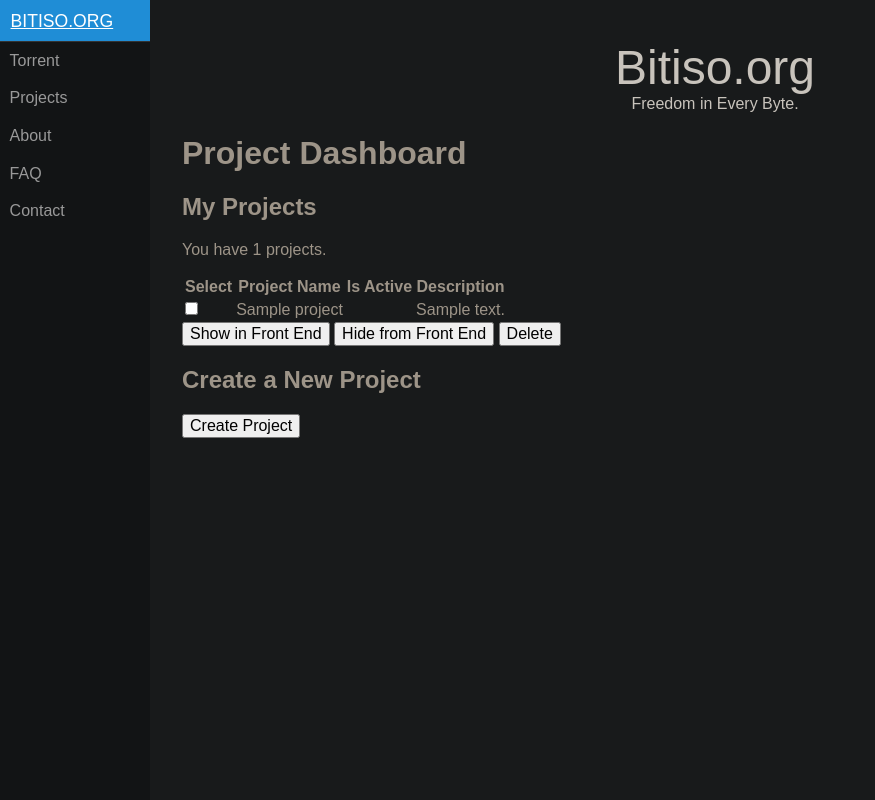
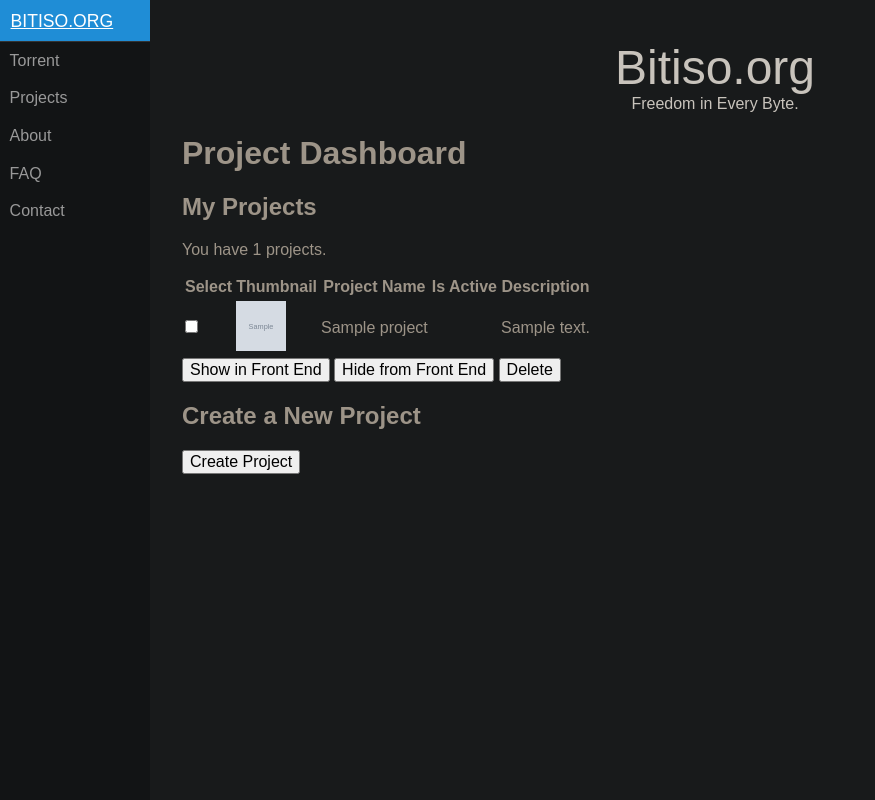
Before and after one commit to pandamasta/bitiso-django, a Django app: template torrent/templates/torrent/dashboard_project.html in a window 1280 px wide. Shown: the whole page, without its empty margins (0-875 px from the left). Run offline with Django 5.2, Linux system fonts and the light colour scheme; tables that the repository leaves empty hold one stand-in row (values such as "Sample post"); the template is opened without the code that fills it: values that come from a table or form of the project are taken from there, most other values are stand-ins (such as "Sample title", 1, 10 or a date in 2020); grey boxes marked "Sample" are stand-in pictures; parts of the project's set-up code (start-up, migrations or seed data) failed here and were passed over.

Commit message:
Add image project in dashboard

```diff
--- a/torrent/templates/torrent/dashboard_project.html
+++ b/torrent/templates/torrent/dashboard_project.html
@@ -12,6 +12,8 @@
         <thead>
             <tr>
                 <th>Select</th>
+                                <th>Thumbnail</th>
+
                 <th>Project Name</th>
                 <th>Is Active</th>
                 <th>Description</th>
@@ -21,6 +23,13 @@
             {% for project in projects %}
             <tr>
                 <td><input type="checkbox" name="project_ids" value="{{ project.id }}"></td>
+                                <td>
+                    {% if project.mini_image %}
+                    <img src="{{ project.mini_image.url }}" alt="{{ project.name }}" style="width: 50px; height: 50px;">
+                    {% else %}
+                    No Image
+                    {% endif %}
+                </td>
                 <td>{{ project.name }}</td>
                 <td>{{ project.is_active }}</td>
                 <td>{{ project.description }}</td>
```
